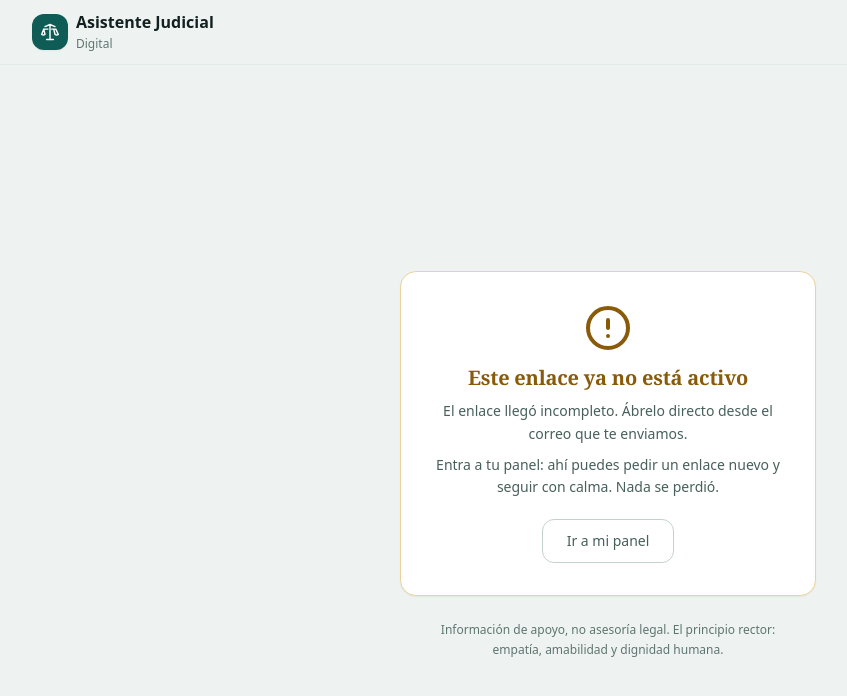
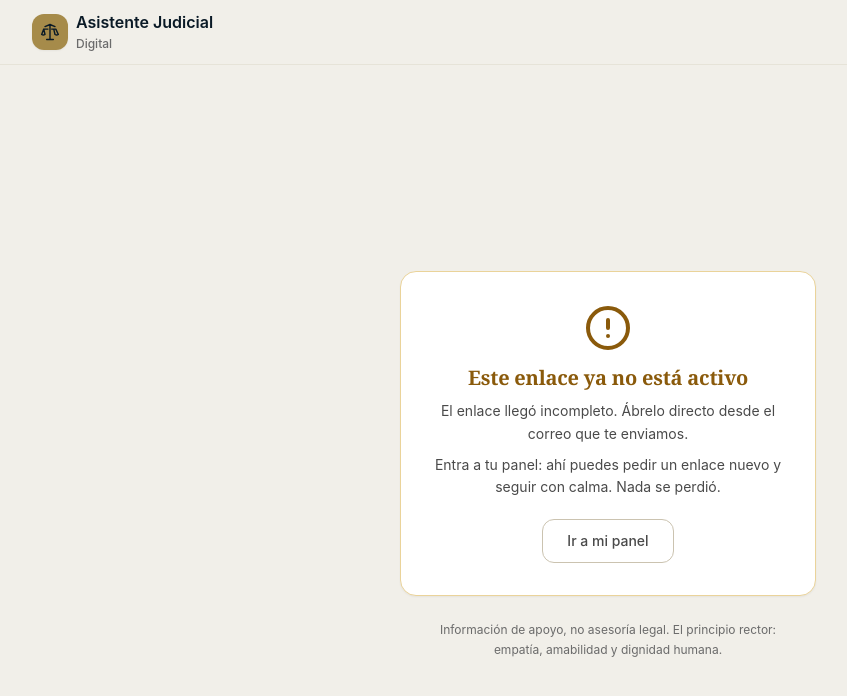
Before and after one commit to jacktravolta/asistentejudicial.djlabs.cl, a website: page verificar.html in a window 1280 px wide. Shown: the whole page, without its empty margins (32-879 px from the left). Drawn offline with Linux system fonts and the light colour scheme.

Commit message:
feat(front): adopt Fenix Legal palette and typography
Add the fenix skin as the default: ivory paper with navy ink by day,
deep navy surfaces with ivory text by night, gold accent throughout.
Button text on gold is navy in both themes via a skin-scoped day bridge;
night already resolves through --c-accent-contrast. Display type moves
to Cormorant Garamond and body/UI to Inter (Google Fonts, display=swap).
Stored aj:skin values and the day/night toggle keep working.

```diff
--- a/css/tokens.css
+++ b/css/tokens.css
@@ -5,8 +5,8 @@
  * theme or skin change is a pure custom-property swap — no class rewrites.
  *
  * Themes:  html[data-tema="dia" | "noche"]
- * Skins:   html[data-skin="teal" | "indigo" | "esmeralda" | "ambar" |
- *          "rosa" | "violeta"]
+ * Skins:   html[data-skin="fenix" | "teal" | "indigo" | "esmeralda" |
+ *          "ambar" | "rosa" | "violeta"]
  *
  * Colour values are stored as space-separated RGB channels so Tailwind can
  * apply opacity modifiers (bg-surface/80) through `rgb(var(--x) / <alpha>)`.
@@ -16,8 +16,8 @@
  * Type, motion and non-colour tokens (theme-independent)
  * ------------------------------------------------------------------ */
 :root {
-  --font-display: 'Newsreader', Georgia, 'Times New Roman', serif;
-  --font-body: 'Public Sans', ui-sans-serif, system-ui, -apple-system, 'Segoe UI', Roboto, sans-serif;
+  --font-display: 'Cormorant Garamond', Georgia, 'Times New Roman', serif;
+  --font-body: 'Inter', ui-sans-serif, system-ui, -apple-system, 'Segoe UI', Roboto, sans-serif;
 
   --radius-sm: 0.5rem;
   --radius-md: 0.75rem;
@@ -209,6 +209,54 @@
 }
 
 /* ------------------------------------------------------------------ *
+ * Skin "fenix" (default) — Fénix Legal palette, full swap per theme
+ *
+ * Ivory paper with navy ink by day; deep navy surfaces with ivory
+ * text by night. Gold accent (#a68b4a day / #d9c98a night) carries
+ * buttons and highlights; button text on gold is navy in both themes.
+ * Unlike the accent-only skins above, this skin also remaps the
+ * neutral palette, so it must define the full variable set.
+ * ------------------------------------------------------------------ */
+:root[data-tema='dia'][data-skin='fenix'] {
+  --c-bg: 250 250 248;          /* Ivory  #FAFAF8 */
+  --c-surface: 255 255 255;     /* cards, inputs */
+  --c-surface-2: 241 239 233;   /* Ivory-2 #F1EFE9 */
+  --c-border: 226 221 208;      /* #E2DDD0 */
+  --c-border-soft: 236 232 220;
+  --c-border-strong: 203 195 176;
+  --c-text: 10 26 38;           /* Navy  #0A1A26 */
+  --c-text-muted: 74 74 74;     /* #4A4A4A */
+  --c-text-subtle: 107 107 107;
+  --c-scrim: 10 26 38;
+
+  --c-accent-soft: 245 239 223; /* pale gold wash */
+  --c-accent: 166 139 74;       /* Gold  #A68B4A */
+  --c-accent-hover: 154 127 66; /* held lighter than the #8C7340 mockup
+                                   hover so navy button text stays >= 4.5:1 */
+  --c-accent-strong: 111 90 46; /* #6F5A2E */
+  --c-accent-contrast: 10 26 38;/* navy text on gold */
+}
+
+:root[data-tema='noche'][data-skin='fenix'] {
+  --c-bg: 10 26 38;             /* Navy  #0A1A26 */
+  --c-surface: 26 47 64;        /* Navy-2 #1A2F40 */
+  --c-surface-2: 34 54 72;
+  --c-border: 46 66 86;
+  --c-border-soft: 32 48 64;
+  --c-border-strong: 66 90 114;
+  --c-text: 250 250 248;        /* Ivory #FAFAF8 */
+  --c-text-muted: 230 225 213;  /* #E6E1D5 */
+  --c-text-subtle: 190 183 165;
+  --c-scrim: 0 0 0;
+
+  --c-accent-soft: 42 56 70;    /* navy-gold panel tint */
+  --c-accent: 217 201 138;      /* Gold highlight #D9C98A */
+  --c-accent-hover: 201 184 120;
+  --c-accent-strong: 232 221 184;
+  --c-accent-contrast: 10 26 38;/* navy text on light gold */
+}
+
+/* ------------------------------------------------------------------ *
  * Accessibility: focus indicators and interactive elements
  * ===================================================================== */
 :focus-visible {
@@ -327,6 +375,15 @@ h4 {
   color: rgb(var(--c-accent-contrast));
 }
 
+/* Fenix (day): gold buttons and the gold active nav pill carry navy text
+ * (white on #A68B4A would be 3.3:1). Night is already covered by the
+ * generic bridges above through --c-accent-contrast. Scoped to the skin
+ * so the other accents keep their white-on-dark foregrounds. */
+:root[data-tema='dia'][data-skin='fenix'] .bg-blue-600,
+:root[data-tema='dia'][data-skin='fenix'] .bg-brand-600 {
+  color: rgb(var(--c-accent-contrast));
+}
+
 /* ------------------------------------------------------------------ *
  * Motion
  * ------------------------------------------------------------------ */
--- a/js/inline/index-1.js
+++ b/js/inline/index-1.js
@@ -5,9 +5,9 @@
         var tema = params.get('tema');
         var skin = params.get('skin');
         if (tema === 'dia' || tema === 'noche') localStorage.setItem('aj:tema', tema);
-        if (skin === 'teal' || skin === 'indigo') localStorage.setItem('aj:skin', skin);
+        if (skin === 'fenix' || skin === 'teal' || skin === 'indigo') localStorage.setItem('aj:skin', skin);
         var storedTema = localStorage.getItem('aj:tema') || 'dia';
-        var storedSkin = localStorage.getItem('aj:skin') || 'teal';
+        var storedSkin = localStorage.getItem('aj:skin') || 'fenix';
         document.documentElement.setAttribute('data-tema', storedTema);
         document.documentElement.setAttribute('data-skin', storedSkin);
       } catch (error) {}
--- a/js/inline/verificar-2.js
+++ b/js/inline/verificar-2.js
@@ -4,9 +4,9 @@
         var tema = params.get('tema');
         var skin = params.get('skin');
         if (tema === 'dia' || tema === 'noche') localStorage.setItem('aj:tema', tema);
-        if (skin === 'teal' || skin === 'indigo') localStorage.setItem('aj:skin', skin);
+        if (skin === 'fenix' || skin === 'teal' || skin === 'indigo') localStorage.setItem('aj:skin', skin);
         var storedTema = localStorage.getItem('aj:tema') || 'dia';
-        var storedSkin = localStorage.getItem('aj:skin') || 'teal';
+        var storedSkin = localStorage.getItem('aj:skin') || 'fenix';
         document.documentElement.setAttribute('data-tema', storedTema);
         document.documentElement.setAttribute('data-skin', storedSkin);
       } catch (error) {}
--- a/js/theme.js
+++ b/js/theme.js
@@ -17,12 +17,12 @@ const STORAGE_TEMA = 'aj:tema';
 const STORAGE_SKIN = 'aj:skin';
 
 const THEMES = ['dia', 'noche'];
-const SKINS = ['teal', 'indigo', 'esmeralda', 'ambar', 'rosa', 'violeta'];
+const SKINS = ['fenix', 'teal', 'indigo', 'esmeralda', 'ambar', 'rosa', 'violeta'];
 
 /**
  * Valid accent skin names (mirrors the data-skin blocks in /css/tokens.css).
  *
- * @typedef {'teal'|'indigo'|'esmeralda'|'ambar'|'rosa'|'violeta'} SkinName
+ * @typedef {'fenix'|'teal'|'indigo'|'esmeralda'|'ambar'|'rosa'|'violeta'} SkinName
  */
 
 const THEME_LABELS = {
@@ -31,6 +31,7 @@ const THEME_LABELS = {
 };
 
 const SKIN_LABELS = {
+  fenix: 'dorado',
   teal: 'verde azulado',
   indigo: 'índigo',
   esmeralda: 'esmeralda',
@@ -68,7 +69,7 @@ export function getTema() {
  * @returns {SkinName} The active accent skin.
  */
 export function getSkin() {
-  return SKINS.includes(root.dataset.skin) ? root.dataset.skin : 'teal';
+  return SKINS.includes(root.dataset.skin) ? root.dataset.skin : 'fenix';
 }
 
 /**
@@ -98,7 +99,7 @@ export function applyTema(tema, persist = true) {
  * @returns {SkinName}
  */
 export function applySkin(skin, persist = true) {
-  const next = SKINS.includes(skin) ? skin : 'teal';
+  const next = SKINS.includes(skin) ? skin : 'fenix';
   root.dataset.skin = next;
 
   if (persist) {
@@ -212,7 +213,7 @@ export function initTheme() {
   }
 
   if (!root.dataset.skin) {
-    applySkin(readStored(STORAGE_SKIN, 'teal'), false);
+    applySkin(readStored(STORAGE_SKIN, 'fenix'), false);
   }
 
   document.querySelectorAll('[data-theme-toggle]').forEach((button) => {
--- a/tailwind.build.config.js
+++ b/tailwind.build.config.js
@@ -78,8 +78,8 @@ module.exports = {
         sky: status('--c-info-soft', '--c-info-border', '--c-info-text'),
       },
       fontFamily: {
-        sans: ['var(--font-body)'],
-        display: ['var(--font-display)'],
+        sans: ['Inter', 'system-ui', 'sans-serif'],
+        display: ['"Cormorant Garamond"', 'Georgia', 'serif'],
       },
     },
   },
--- a/verificar.html
+++ b/verificar.html
@@ -1,5 +1,5 @@
 <!DOCTYPE html>
-<html lang="es" data-tema="dia" data-skin="teal">
+<html lang="es" data-tema="dia" data-skin="fenix">
 <head>
   <meta charset="UTF-8" />
   <meta http-equiv="Content-Security-Policy" content="default-src 'self'; base-uri 'self'; object-src 'none'; form-action 'self'; script-src 'self' https://cdn.jsdelivr.net https://static.cloudflareinsights.com; style-src 'self' 'unsafe-inline' https://fonts.googleapis.com; img-src 'self' data: blob: https:; font-src 'self' data: https://fonts.gstatic.com; connect-src 'self' https://api.djlabs.cl https://cdn.jsdelivr.net https://cloudflareinsights.com https://static.cloudflareinsights.com; worker-src 'self' blob: https://cdn.jsdelivr.net; frame-src https://www.youtube-nocookie.com https://player.vimeo.com; media-src 'self' data: blob: https:; manifest-src 'self'">
@@ -8,7 +8,7 @@
   <meta http-equiv="Cache-Control" content="no-cache, no-store, must-revalidate">
   <link rel="preconnect" href="https://fonts.googleapis.com">
   <link rel="preconnect" href="https://fonts.gstatic.com" crossorigin>
-  <link href="https://fonts.googleapis.com/css2?family=Newsreader:ital,opsz,wght@0,6..72,400;0,6..72,500;0,6..72,600;0,6..72,700;1,6..72,400&family=Public+Sans:wght@400;500;600;700&display=swap" rel="stylesheet">
+  <link href="https://fonts.googleapis.com/css2?family=Cormorant+Garamond:wght@500;600&family=Inter:wght@400;500;600;700&display=swap" rel="stylesheet">
   <link rel="stylesheet" href="./css/tokens.css">
   <link rel="stylesheet" href="./css/tailwind.css">
   <script src="./js/inline/verificar-2.js"></script>
```
Also changed, not shown: index.html (+1 -1 lines), css/tailwind.css.
